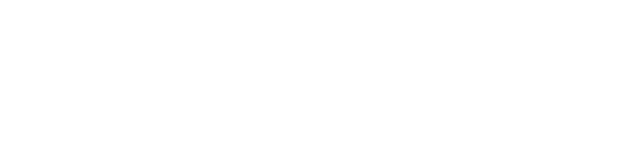
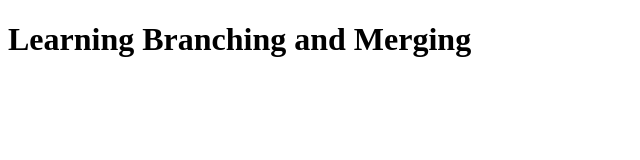
Before and after one commit to surajkumar143786/Branching-and-Merging, a plain HTML site: page index.html in a window 1280 px wide. Shown: the whole page, without its empty margins (0-640 px from the left). Drawn offline with Linux system fonts and the light colour scheme.

Commit message:
adding heading in index.html

```diff
--- a/index.html
+++ b/index.html
@@ -6,6 +6,6 @@
     <title>Document</title>
 </head>
 <body>
-
+   <h1>Learning Branching and Merging</h1>
 </body>
 </html>
```
